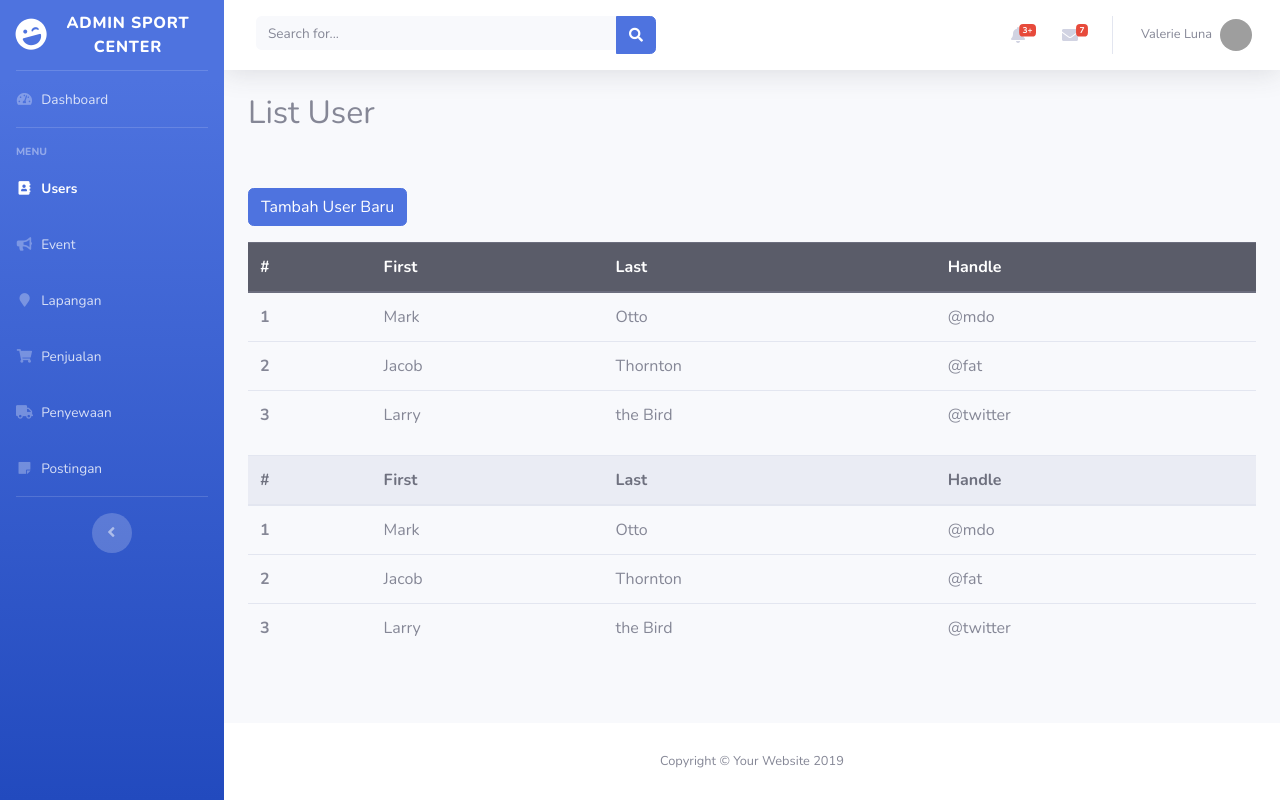
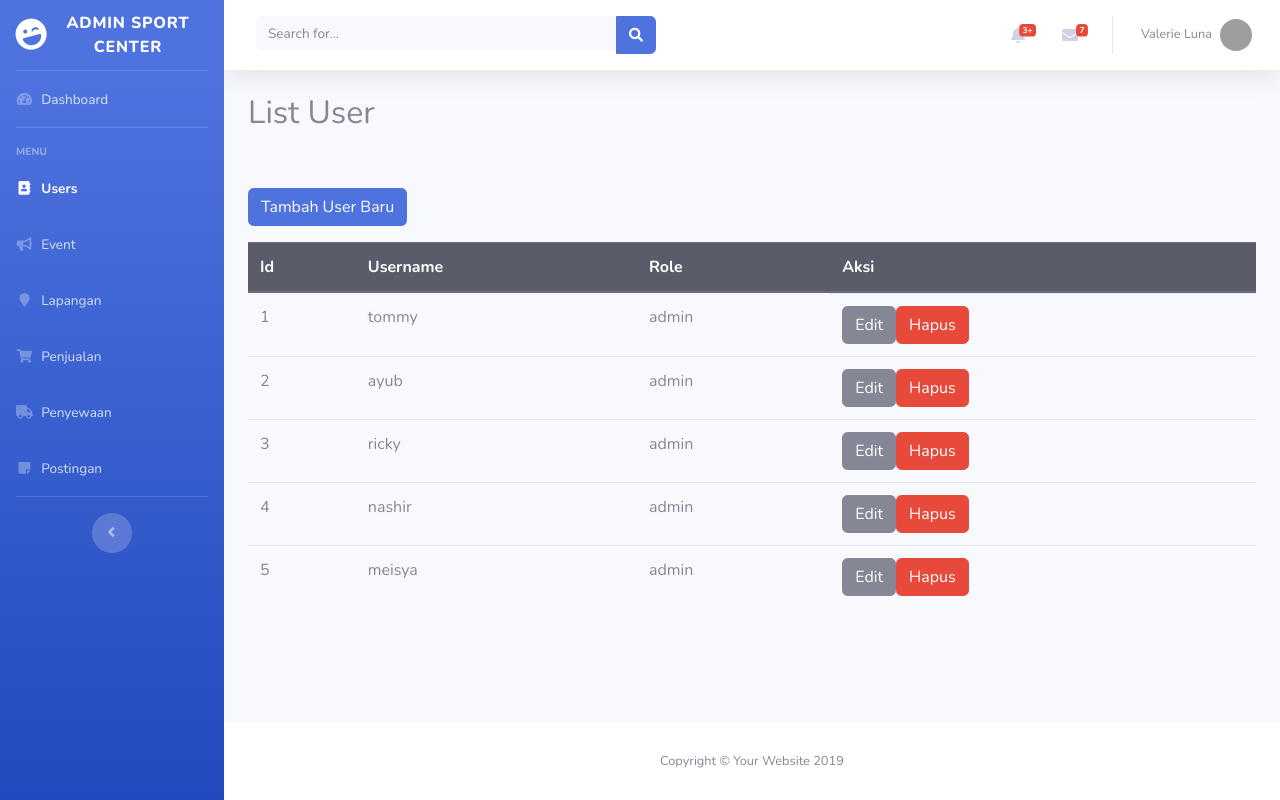
Before and after one commit to nashirjamali/sport-station, a PHP site: page /user.php in a window 1280 px wide. Run offline with PHP 8.4, Linux system fonts and the light colour scheme; data comes from the database, SQL or seed files in the repository; grey boxes are pictures that could not be loaded.

Commit message:
insert data user

```diff
--- a/admin/user.php
+++ b/admin/user.php
@@ -316,65 +316,44 @@ require_once '../conn.php';
 
                     <a href="tambah-user.php" class="btn btn-primary mt-5 mb-3">Tambah User Baru</a>
 
+                    <?php
+
+                    $query = 'SELECT * FROM users';
+                    $users = mysqli_query($conn, $query);
+
+                    ?>
                     <table class="table">
                         <thead class="thead-dark">
                             <tr>
-                                <th scope="col">#</th>
-                                <th scope="col">First</th>
-                                <th scope="col">Last</th>
-                                <th scope="col">Handle</th>
+                                <th scope="col">Id</th>
+                                <th scope="col">Username</th>
+                                <th scope="col">Role</th>
+                                <th scope="col">Aksi</th>
                             </tr>
                         </thead>
                         <tbody>
-                            <tr>
-                                <th scope="row">1</th>
-                                <td>Mark</td>
-                                <td>Otto</td>
-                                <td>@mdo</td>
-                            </tr>
-                            <tr>
-                                <th scope="row">2</th>
-                                <td>Jacob</td>
-                                <td>Thornton</td>
-                                <td>@fat</td>
-                            </tr>
-                            <tr>
-                                <th scope="row">3</th>
-                                <td>Larry</td>
-                                <td>the Bird</td>
-                                <td>@twitter</td>
-                            </tr>
-                        </tbody>
-                    </table>
+                            <?php foreach ($users as $user) : ?>
+                                <tr>
+                                    <td><?php echo $user['id'] ?></td>
+                                    <td><?php echo $user['username'] ?></td>
+                                    <td><?php echo $user['role'] ?></td>
 
-                    <table class="table">
-                        <thead class="thead-light">
-                            <tr>
-                                <th scope="col">#</th>
-                                <th scope="col">First</th>
-                                <th scope="col">Last</th>
-                                <th scope="col">Handle</th>
-                            </tr>
-                        </thead>
-                        <tbody>
-                            <tr>
-                                <th scope="row">1</th>
-                                <td>Mark</td>
-                                <td>Otto</td>
-                                <td>@mdo</td>
-                            </tr>
-                            <tr>
-                                <th scope="row">2</th>
-                                <td>Jacob</td>
-                                <td>Thornton</td>
-                                <td>@fat</td>
-                            </tr>
-                            <tr>
-                                <th scope="row">3</th>
-                                <td>Larry</td>
-                                <td>the Bird</td>
-                                <td>@twitter</td>
-                            </tr>
+                                    <td class="d-flex">
+                                        <!-- Edit -->
+                                        <form action="" method="get">
+                                            <input type="hidden" value="<?= $user['id'] ?>" name="id">
+                                            <button class="btn btn-secondary" type="submit"> Edit </button>
+                                        </form>
+
+                                        <!-- Hapus -->
+                                        <form action="">
+                                            <input type="hidden" value="<?= $user['id'] ?>" name="id">
+                                            <button class="btn btn-danger"> Hapus </button>
+                                        </form>
+
+                                    </td>
+                                </tr>
+                            <?php endforeach; ?>
                         </tbody>
                     </table>
 
--- a/conn.php
+++ b/conn.php
@@ -1,4 +1,4 @@
 <?php
 
-$conn = mysqli_connect('localhost', 'toor', 'q12345', 'sport-station');
+$conn = mysqli_connect('localhost', 'phpmyadmin', 'N@ashir123', 'sport-station');
 // $conn = mysqli_connect('localhost', 'root', '', 'sport-station');
```
Also changed, not shown: admin/tambah-user.php (+25 -6 lines).
